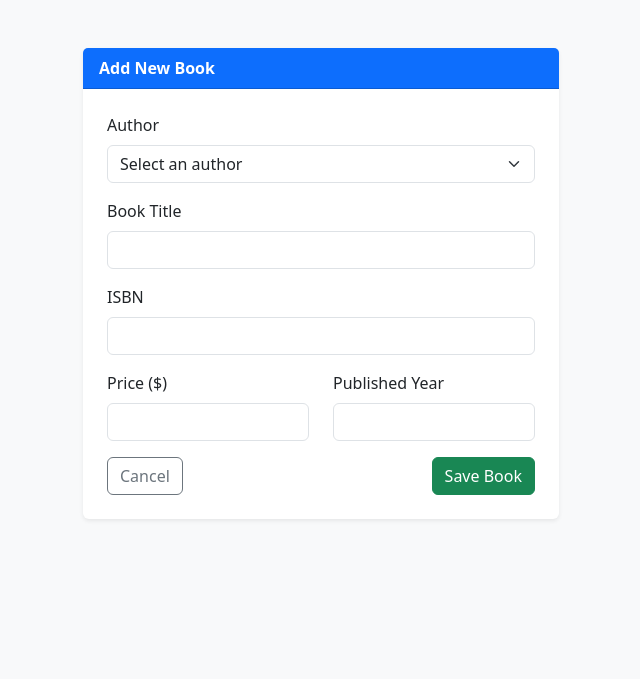
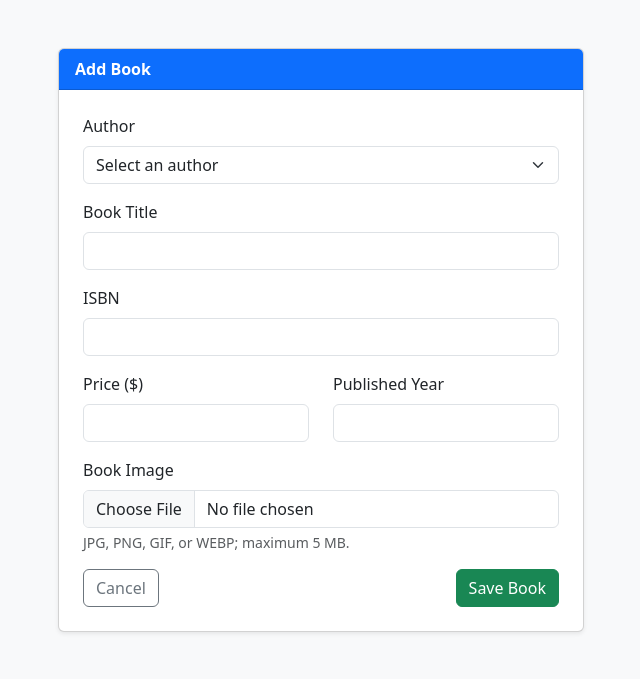
Before and after one commit to Migs070/THE-BETTER-SITE, a PHP site: page /books/create.php in a window 1280 px wide. Shown: the top 679 px of the page, without its empty margins (319-959 px from the left). Run offline with PHP 8.4, Linux system fonts and the light colour scheme; the visitor is signed in with stand-in values (Sample User, id 1); tables that the repository leaves empty or names only in its code hold one stand-in row (values such as "Sample post").

Commit message:
Implement book image upload in create.php
Added image upload functionality for new books, including validation and error handling.

```diff
--- a/books/create.php
+++ b/books/create.php
@@ -1,6 +1,7 @@
 <?php
 require_once '../security.php';
 require_once '../config/database.php';
+require_once '../config/book_images.php';
 
 if (!isset($_SESSION['user_id'])) {
     header('Location: ../login.php');
@@ -27,43 +28,67 @@ if ($_SERVER['REQUEST_METHOD'] === 'POST') {
     $published_year = trim($_POST['published_year'] ?? '');
     $added_by = (int)$_SESSION['user_id'];
 
-    $valid_author_ids = array_map(
+    $validAuthorIds = array_map(
         'intval',
         array_column($authors, 'author_id')
     );
 
     if ($title === '' || $isbn === '') {
-        $error = 'Please enter the title and ISBN.';
+        $error = 'Enter the book title and ISBN.';
     } elseif (!is_numeric($price) || (float)$price < 0) {
-        $error = 'Please enter a valid price.';
+        $error = 'Enter a valid price.';
     } elseif (
         filter_var($published_year, FILTER_VALIDATE_INT) === false ||
         (int)$published_year < 1 ||
         (int)$published_year > 9999
     ) {
-        $error = 'Please enter a valid publication year.';
-    } elseif (!in_array($selected_author_id, $valid_author_ids, true)) {
-        $error = 'Please select an author.';
+        $error = 'Enter a valid publication year.';
+    } elseif (!in_array($selected_author_id, $validAuthorIds, true)) {
+        $error = 'Select an author.';
+    } elseif (
+        !isset($_FILES['image']) ||
+        $_FILES['image']['error'] === UPLOAD_ERR_NO_FILE
+    ) {
+        $error = 'Choose an image for this book.';
     } else {
+        $imagePath = null;
+
         try {
+            $imagePath = save_book_image($_FILES['image']);
+
+            if ($imagePath === null) {
+                throw new RuntimeException('Choose an image for this book.');
+            }
+
             $stmt = $pdo->prepare(
                 'INSERT INTO books
-                    (title, isbn, price, published_year, author_id, added_by)
-                 VALUES (?, ?, ?, ?, ?, ?)'
+                    (title, isbn, price, published_year, author_id, added_by, image_path)
+                 VALUES (?, ?, ?, ?, ?, ?, ?)'
             );
+
             $stmt->execute([
                 $title,
                 $isbn,
                 (float)$price,
                 (int)$published_year,
                 $selected_author_id,
-                $added_by
+                $added_by,
+                $imagePath
             ]);
 
             header('Location: index.php');
             exit;
+        } catch (RuntimeException $e) {
+            $error = $e->getMessage();
         } catch (PDOException $e) {
-            $error = 'Could not save the book. The ISBN may already exist.';
+            $error = 'Could not save the book. The ISBN may already be in use.';
+
+            if ($imagePath !== null) {
+                $savedFile = dirname(__DIR__) . '/' . $imagePath;
+                if (is_file($savedFile)) {
+                    unlink($savedFile);
+                }
+            }
         }
     }
 }
@@ -78,11 +103,9 @@ if ($_SERVER['REQUEST_METHOD'] === 'POST') {
           rel="stylesheet">
 </head>
 <body class="bg-light">
-<div class="container py-5" style="max-width: 500px;">
-    <div class="card shadow-sm border-0">
-        <div class="card-header bg-primary text-white fw-bold">
-            Add New Book
-        </div>
+<div class="container py-5" style="max-width: 550px;">
+    <div class="card shadow-sm">
+        <div class="card-header bg-primary text-white fw-bold">Add Book</div>
         <div class="card-body p-4">
             <?php if ($error !== ''): ?>
                 <div class="alert alert-danger"><?= escape_xss($error) ?></div>
@@ -94,18 +117,16 @@ if ($_SERVER['REQUEST_METHOD'] === 'POST') {
                     <a href="../author/create.php">Add Author</a>
                 </div>
             <?php else: ?>
-                <form method="POST">
+                <form method="POST" enctype="multipart/form-data">
                     <div class="mb-3">
                         <label for="author_id" class="form-label">Author</label>
-                        <select id="author_id"
-                                name="author_id"
-                                class="form-select"
-                                required>
+                        <select id="author_id" name="author_id" class="form-select" required>
                             <option value="">Select an author</option>
-
                             <?php foreach ($authors as $author): ?>
                                 <option value="<?= (int)$author['author_id'] ?>"
-                                    <?= $selected_author_id === (int)$author['author_id'] ? 'selected' : '' ?>>
+                                    <?= $selected_author_id === (int)$author['author_id']
+                                        ? 'selected'
+                                        : '' ?>>
                                     <?= escape_xss($author['name']) ?>
                                 </option>
                             <?php endforeach; ?>
@@ -114,52 +135,44 @@ if ($_SERVER['REQUEST_METHOD'] === 'POST') {
 
                     <div class="mb-3">
                         <label for="title" class="form-label">Book Title</label>
-                        <input id="title"
-                               type="text"
-                               name="title"
-                               class="form-control"
-                               maxlength="255"
-                               value="<?= escape_xss($title) ?>"
-                               required>
+                        <input id="title" type="text" name="title"
+                               class="form-control" maxlength="255"
+                               value="<?= escape_xss($title) ?>" required>
                     </div>
 
                     <div class="mb-3">
                         <label for="isbn" class="form-label">ISBN</label>
-                        <input id="isbn"
-                               type="text"
-                               name="isbn"
-                               class="form-control"
-                               maxlength="20"
-                               value="<?= escape_xss($isbn) ?>"
-                               required>
+                        <input id="isbn" type="text" name="isbn"
+                               class="form-control" maxlength="20"
+                               value="<?= escape_xss($isbn) ?>" required>
                     </div>
 
                     <div class="row">
                         <div class="col-md-6 mb-3">
                             <label for="price" class="form-label">Price ($)</label>
-                            <input id="price"
-                                   type="number"
-                                   name="price"
-                                   class="form-control"
-                                   min="0"
-                                   step="0.01"
-                                   value="<?= escape_xss($price) ?>"
-                                   required>
+                            <input id="price" type="number" name="price"
+                                   class="form-control" min="0" step="0.01"
+                                   value="<?= escape_xss($price) ?>" required>
                         </div>
 
                         <div class="col-md-6 mb-3">
                             <label for="published_year" class="form-label">
                                 Published Year
                             </label>
-                            <input id="published_year"
-                                   type="number"
-                                   name="published_year"
-                                   class="form-control"
-                                   min="1"
-                                   max="9999"
-                                   value="<?= escape_xss($published_year) ?>"
-                                   required>
+                            <input id="published_year" type="number"
+                                   name="published_year" class="form-control"
+                                   min="1" max="9999"
+                                   value="<?= escape_xss($published_year) ?>" required>
                         </div>
+                    </div>
+
+                    <div class="mb-3">
+                        <label for="image" class="form-label">Book Image</label>
+                        <input id="image" type="file" name="image"
+                               class="form-control"
+                               accept="image/jpeg,image/png,image/gif,image/webp"
+                               required>
+                        <div class="form-text">JPG, PNG, GIF, or WEBP; maximum 5 MB.</div>
                     </div>
 
                     <div class="d-flex justify-content-between">
```
